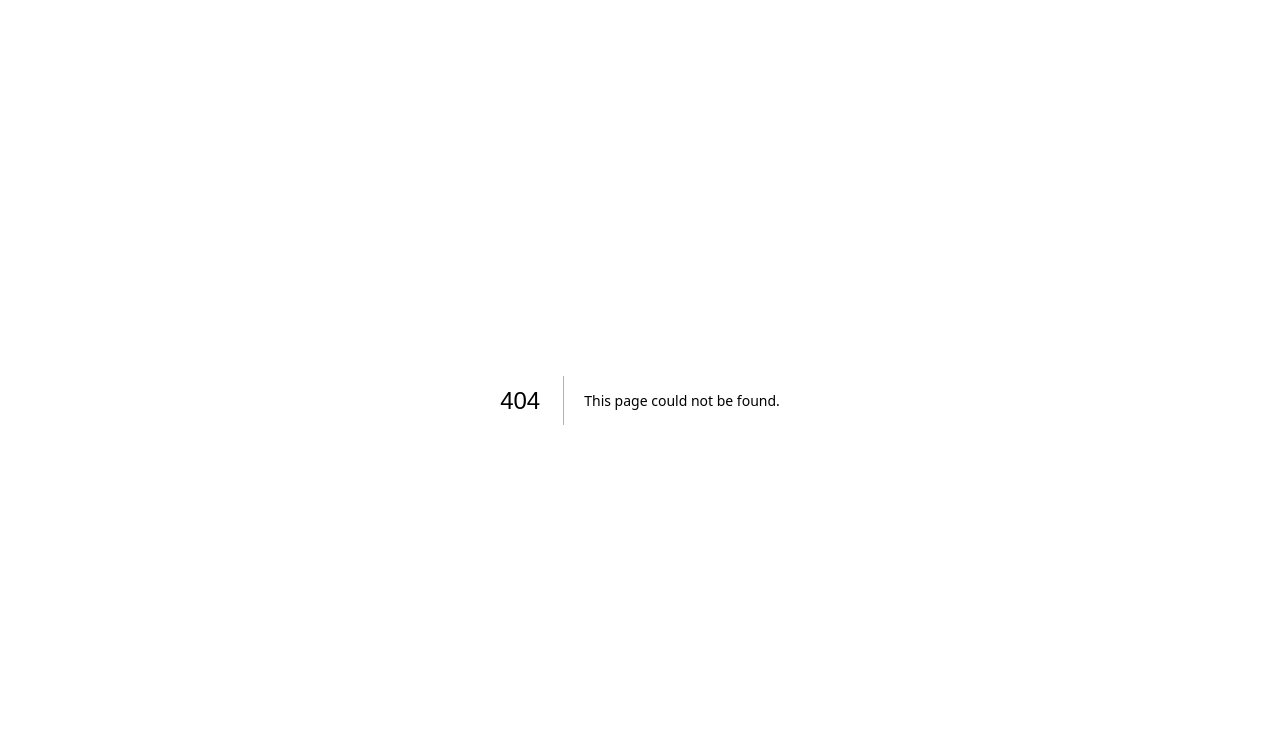
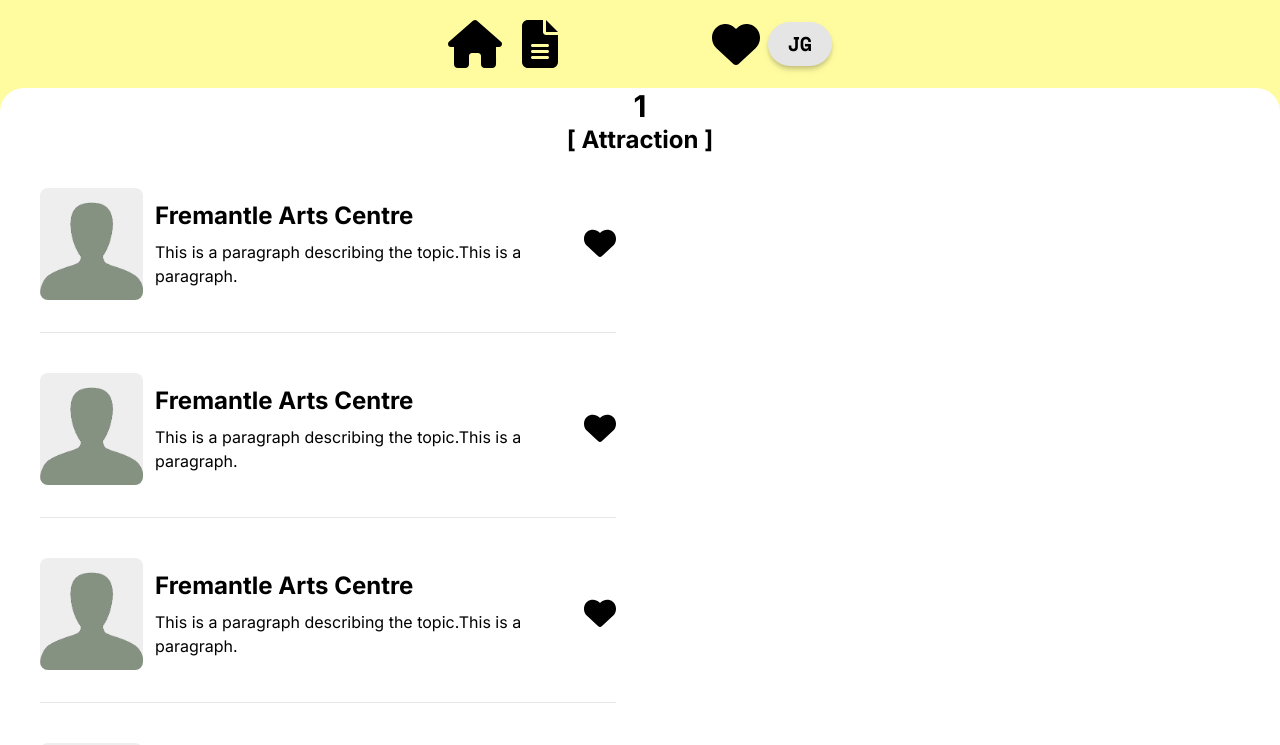
Before and after one commit to Janisgee/discovery_app, a Next.js app in the folder discovery-web/: page /dashboard/location/1/attraction in a window 1280 px wide. Before the commit this address had no page. Shown: the top 745 px of the page. Built offline with nearby package versions, Linux system fonts and the light colour scheme; a web font is replaced by a local one.

Commit message:
Added attraction page

```diff
--- /dev/null
+++ b/discovery-web/src/app/dashboard/location/[location]/activity/page.js
@@ -0,0 +1,3 @@
+export default function Activity() {
+  return <div></div>;
+}
--- /dev/null
+++ b/discovery-web/src/app/dashboard/location/[location]/attraction/[attraction]/page.js
@@ -0,0 +1,19 @@
+"use client";
+
+import AppTemplate from "@/app/ui/template/appTemplate";
+import { useParams } from "next/navigation";
+
+export default function AttractionPlace() {
+  const params = useParams();
+  console.log(params);
+  const attraction = params.attraction.toUpperCase().replaceAll("%20", " ");
+  return (
+    <div>
+      <AppTemplate>
+        <div>
+          <h1 className="text-center text-xl">{attraction}</h1>
+        </div>
+      </AppTemplate>
+    </div>
+  );
+}
--- /dev/null
+++ b/discovery-web/src/app/dashboard/location/[location]/attraction/page.js
@@ -0,0 +1,45 @@
+"use client";
+
+import AppTemplate from "@/app/ui/template/appTemplate";
+import ItemTemplete from "@/app/ui/template/itemTemplate";
+import { useParams } from "next/navigation";
+import Link from "next/link";
+
+export default function Attraction() {
+  const params = useParams();
+  console.log(params);
+  return (
+    <div>
+      <AppTemplate>
+        <div className="mb-8 text-center">
+          <h2>{params.location}</h2>
+          <p className="text-2xl font-bold">[ Attraction ]</p>
+        </div>
+        <Link
+          href={`/dashboard/location/${params.location}/attraction/fremantle_arts_centre`}
+        >
+          <ItemTemplete
+            imageSource="/user_img/default.jpg"
+            text="Fremantle Arts Centre"
+          ></ItemTemplete>
+        </Link>
+        <ItemTemplete
+          imageSource="/user_img/default.jpg"
+          text="Fremantle Arts Centre"
+        ></ItemTemplete>
+        <ItemTemplete
+          imageSource="/user_img/default.jpg"
+          text="Fremantle Arts Centre"
+        ></ItemTemplete>
+        <ItemTemplete
+          imageSource="/user_img/default.jpg"
+          text="Fremantle Arts Centre"
+        ></ItemTemplete>
+        <ItemTemplete
+          imageSource="/user_img/default.jpg"
+          text="Fremantle Arts Centre"
+        ></ItemTemplete>
+      </AppTemplate>
+    </div>
+  );
+}
--- /dev/null
+++ b/discovery-web/src/app/dashboard/location/[location]/hotel/page.js
@@ -0,0 +1,3 @@
+export default function Hotel() {
+  return <div></div>;
+}
--- a/discovery-web/src/app/dashboard/location/[location]/page.js
+++ b/discovery-web/src/app/dashboard/location/[location]/page.js
@@ -9,7 +9,7 @@ import Link from "next/link";
 
 export default function LocationPlace() {
   const params = useParams();
-  console.log(params.location);
+  console.log(params);
   const location = params.location.toUpperCase().replaceAll("%20", " ");
   return (
     <div>
@@ -17,7 +17,7 @@ export default function LocationPlace() {
         <h1 className="text-center">{location}</h1>
 
         <div className="w-full overflow-auto rounded-lg">
-          <Link href="\">
+          <Link href={`/dashboard/location/${params.location}/attraction`}>
             <CardTemplete
               imageSource="/catagory_img/attraction.jpg"
               text="Attraction"
--- /dev/null
+++ b/discovery-web/src/app/dashboard/location/[location]/petrol_station/page.js
@@ -0,0 +1,3 @@
+export default function PetrolStation() {
+  return <div></div>;
+}
--- /dev/null
+++ b/discovery-web/src/app/dashboard/location/[location]/restaurant/page.js
@@ -0,0 +1,3 @@
+export default function Restaurant() {
+  return <div></div>;
+}
--- /dev/null
+++ b/discovery-web/src/app/dashboard/location/[location]/shopping/page.js
@@ -0,0 +1,3 @@
+export default function Shopping() {
+  return <div></div>;
+}
--- /dev/null
+++ b/discovery-web/src/app/ui/template/itemTemplate.js
@@ -0,0 +1,29 @@
+import Image from "next/image";
+import { FontAwesomeIcon } from "@fortawesome/react-fontawesome";
+import { faFileLines, faHeart } from "@fortawesome/free-solid-svg-icons";
+
+export default function ItemTemplete({ imageSource, text }) {
+  return (
+    <div className="mb-10 max-w-xl">
+      <div className="mb-8 flex items-center justify-between gap-3">
+        <div className="size-28">
+          <Image
+            src={imageSource}
+            className="size-full rounded-lg object-cover"
+            alt="Image of place"
+            width={125}
+            height={125}
+          />
+        </div>
+        <span className="flex flex-col justify-between space-y-2">
+          <h3>{text}</h3>
+          <p>This is a paragraph describing the topic.This is a paragraph.</p>
+        </span>
+        <span>
+          <FontAwesomeIcon icon={faHeart} size="2x" />
+        </span>
+      </div>
+      <hr />
+    </div>
+  );
+}
```
